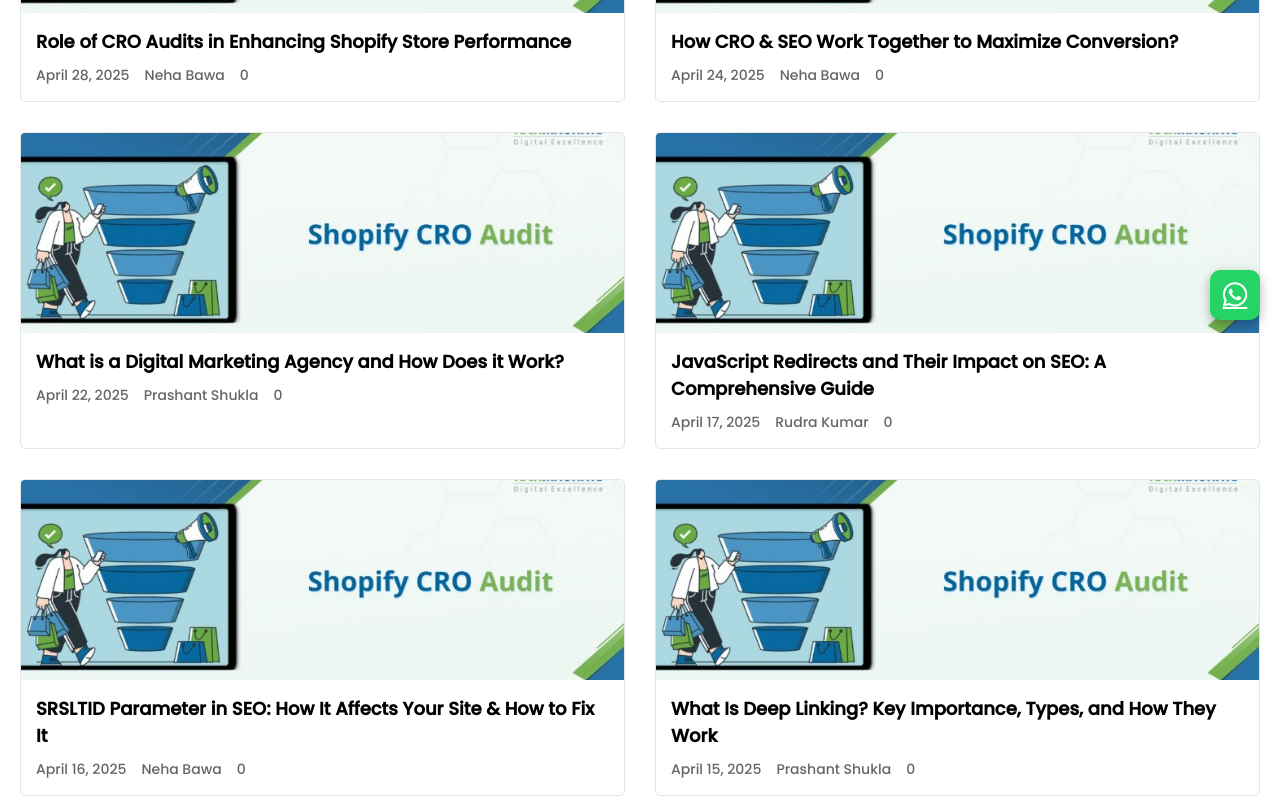
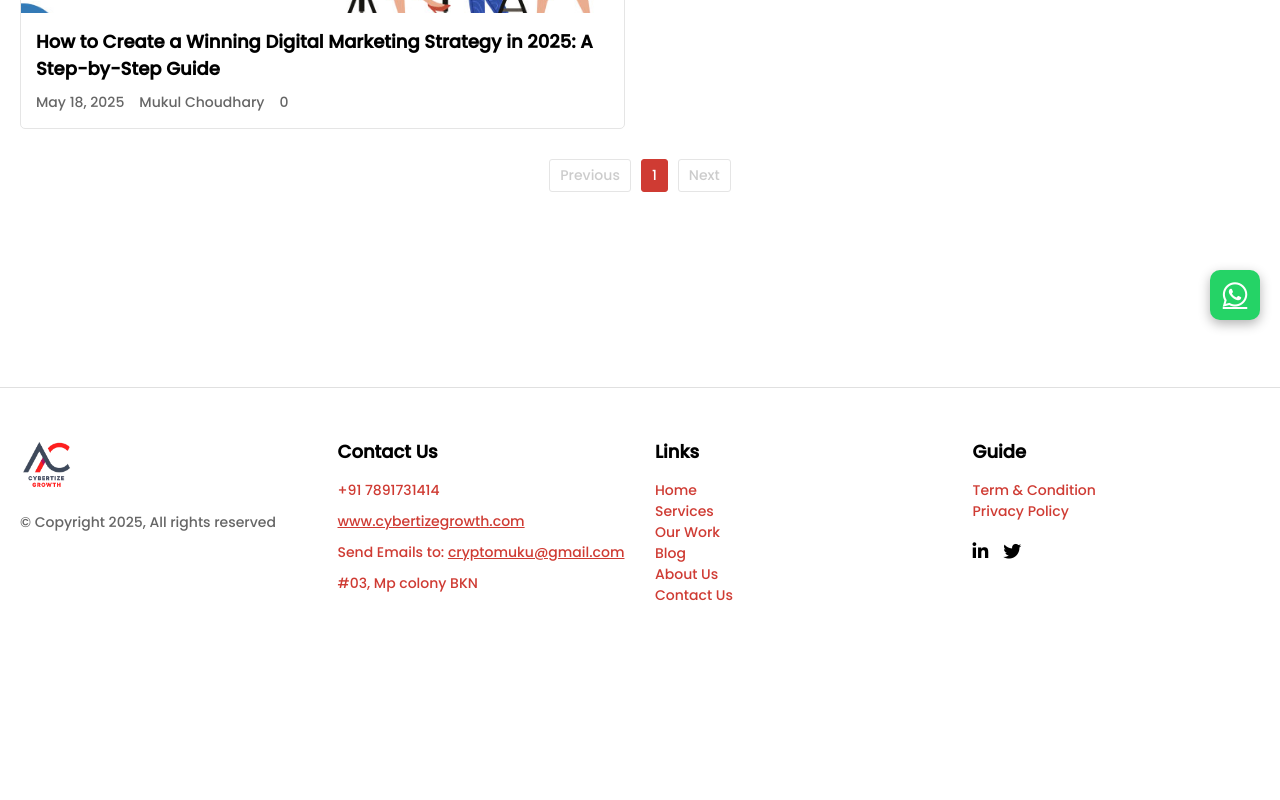
Before and after one commit to Goriishankar/Cybertize-Growth-frontend, a React (Vite) app: page /blog in a window 1280 px wide. Shown: the part 460-1260 px from the top of the page. After the commit the page ends 1116 px from the top, so only its background shows below. Built offline with nearby package versions, Linux system fonts and the light colour scheme.

Commit message:
Blog page update

```diff
--- a/src/pages/Blog.jsx
+++ b/src/pages/Blog.jsx
@@ -30,94 +30,14 @@
     const blogPosts = [
         {
             image: Blog1,
-            title: "Role of CRO Audits in Enhancing Shopify Store Performance",
-            date: "April 28, 2025",
-            author: "Neha Bawa",
+            title: "How to Create a Winning Digital Marketing Strategy in 2025: A Step-by-Step Guide",
+            date: "May 18, 2025",
+            author: "Mukul Choudhary",
             authorLink: "/",
             comments: 0,
             link: "/",
         },
-        {
-            image: Blog1,
-            title: "How CRO & SEO Work Together to Maximize Conversion?",
-            date: "April 24, 2025",
-            author: "Neha Bawa",
-            authorLink: "/",
-            comments: 0,
-            link: "/",
-        },
-        {
-            image: Blog1,
-            title: "What is a Digital Marketing Agency and How Does it Work?",
-            date: "April 22, 2025",
-            author: "Prashant Shukla",
-            authorLink: "/",
-            comments: 0,
-            link: "/",
-        },
-        {
-            image: Blog1,
-            title: "JavaScript Redirects and Their Impact on SEO: A Comprehensive Guide",
-            date: "April 17, 2025",
-            author: "Rudra Kumar",
-            authorLink: "/",
-            comments: 0,
-            link: "/",
-        },
-        {
-            image: Blog1,
-            title: "SRSLTID Parameter in SEO: How It Affects Your Site & How to Fix It",
-            date: "April 16, 2025",
-            author: "Neha Bawa",
-            authorLink: "/",
-            comments: 0,
-            link: "/",
-        },
-        {
-            image: Blog1,
-            title: "What Is Deep Linking? Key Importance, Types, and How They Work",
-            date: "April 15, 2025",
-            author: "Prashant Shukla",
-            authorLink: "/",
-            comments: 0,
-            link: "/",
-        },
-        {
-            image: Blog1,
-            title: "What Are SEO Keywords? Find Them & Rank Better in 2025",
-            date: "April 15, 2025",
-            author: "Neha Bawa",
-            authorLink: "/",
-            comments: 0,
-            link: "/",
-        },
-        {
-            image: Blog1,
-            title: "How to Use the Google Disavow Tool to Enhance Your SEO in 2025",
-            date: "April 9, 2025",
-            author: "Rudra Kumar",
-            authorLink: "/",
-            comments: 0,
-            link: "/",
-        },
-        {
-            image: Blog1,
-            title: "Complete Landing Page Optimization Checklist for 2025",
-            date: "April 9, 2025",
-            author: "Prashant Shukla",
-            authorLink: "/",
-            comments: 0,
-            link: "/",
-        },
-        {
-            image: Blog1,
-            title: "15 SEO Benefits You Need to Know in 2025",
-            date: "April 8, 2025",
-            author: "Rudra Kumar",
-            authorLink: "/",
-            comments: 0,
-            link: "/",
-        },
+
     ];
 
     // Pagination Logic
--- a/src/pages/OurWork.jsx
+++ b/src/pages/OurWork.jsx
@@ -27,21 +27,21 @@
       image: project1,
       title: 'E-Commerce Website Overhaul',
       description: 'We transformed a struggling e-commerce brand with a sleek, responsive website and targeted SEO strategies. The result? 150% increase in organic traffic and doubled sales within 6 months.',
-      externalUrl: 'https://www.example.com/project1', // Replace with actual external URL
+      externalUrl: 'https://www.kaggle.com', // Replace with actual external URL
     },
     {
       id: '2',
       image: project2,
       title: 'Social Media Brand Boost',
       description: 'Our tailored SMM and Meta Ads campaigns skyrocketed a startup’s Instagram engagement by 200%. Authentic influencer partnerships drove brand trust and conversions.',
-      externalUrl: 'https://www.example.com/project2', // Replace with actual external URL
+      externalUrl: 'https://www.brandsboostsocial.com', // Replace with actual external URL
     },
     {
       id: '3',
       image: project3,
       title: 'Google Ads ROI Surge',
       description: 'For a local business, we crafted high-converting Google Ads campaigns that reduced cost-per-click by 40%. This led to a 3x increase in qualified leads.',
-      externalUrl: 'https://www.example.com/project3', // Replace with actual external URL
+      externalUrl: 'https://bigbusinessagency.com', // Replace with actual external URL
     },
     {
       id: '4',
--- a/src/pages/OurWorkPage.jsx
+++ b/src/pages/OurWorkPage.jsx
@@ -36,21 +36,21 @@
       image: project1,
       title: 'E-Commerce Website Overhaul',
       description: 'We transformed a struggling e-commerce brand with a sleek, responsive website and targeted SEO strategies. The result? 150% increase in organic traffic and doubled sales within 6 months.',
-      externalUrl: 'https://www.example.com/project1',
+      externalUrl: 'https://www.kaggle.com',
     },
     {
       id: '2',
       image: project2,
       title: 'Social Media Brand Boost',
       description: 'Our tailored SMM and Meta Ads campaigns skyrocketed a startup’s Instagram engagement by 200%. Authentic influencer partnerships drove brand trust and conversions.',
-      externalUrl: 'https://www.example.com/project2',
+      externalUrl: 'https://www.brandsboostsocial.com',
     },
     {
       id: '3',
       image: project3,
       title: 'Google Ads ROI Surge',
       description: 'For a local business, we crafted high-converting Google Ads campaigns that reduced cost-per-click by 40%. This led to a 3x increase in qualified leads.',
-      externalUrl: 'https://www.example.com/project3',
+      externalUrl: 'https://bigbusinessagency.com',
     },
     {
       id: '4',
@@ -59,62 +59,7 @@
       description: 'We developed a user-friendly iOS app for a fitness brand, integrated with seamless features. The app achieved 10,000 downloads in its first month.',
       externalUrl: 'https://www.example.com/project4',
     },
-    {
-      id: '5',
-      image: project5,
-      title: 'SEO Optimization for SaaS',
-      description: 'Boosted a SaaS company’s organic rankings with advanced SEO strategies, leading to a 120% increase in traffic and higher conversions.',
-      externalUrl: 'https://www.example.com/project5',
-    },
-    {
-      id: '6',
-      image: project6,
-      title: 'Influencer Marketing Campaign',
-      description: 'Executed a successful influencer marketing campaign for a beauty brand, resulting in a 180% increase in social media engagement.',
-      externalUrl: 'https://www.example.com/project6',
-    },
-    {
-      id: '7',
-      image: project7,
-      title: 'Website Redesign for Non-Profit',
-      description: 'Revamped a non-profit’s website with a modern design, improving user engagement and donations by 90% within 3 months.',
-      externalUrl: 'https://www.example.com/project7',
-    },
-    {
-      id: '8',
-      image: project8,
-      title: 'Email Marketing Automation',
-      description: 'Implemented email marketing automation for an e-commerce client, increasing open rates by 50% and boosting sales significantly.',
-      externalUrl: 'https://www.example.com/project8',
-    },
-    {
-      id: '9',
-      image: project9,
-      title: 'Custom Web App Development',
-      description: 'Developed a custom web app for a logistics company, streamlining their operations and reducing costs by 30%.',
-      externalUrl: 'https://www.example.com/project9',
-    },
-    {
-      id: '10',
-      image: project10,
-      title: 'Meta Ads for Fashion Brand',
-      description: 'Created targeted Meta Ads for a fashion brand, achieving a 5x return on ad spend and growing their online sales.',
-      externalUrl: 'https://www.example.com/project10',
-    },
-    {
-      id: '11',
-      image: project11,
-      title: 'Site Audit for Tech Startup',
-      description: 'Conducted a comprehensive site audit for a tech startup, fixing critical issues and improving site performance by 60%.',
-      externalUrl: 'https://www.example.com/project11',
-    },
-    {
-      id: '12',
-      image: project12,
-      title: 'Content Strategy for Blog',
-      description: 'Developed a content strategy for a travel blog, increasing monthly visitors by 200% through SEO-optimized articles.',
-      externalUrl: 'https://www.example.com/project12',
-    },
+
   ];
 
   // Pagination Logic
```
Also changed, not shown: src/assets/Blog.jpg, 5 other files (tests, documents, lock files or other folders).
